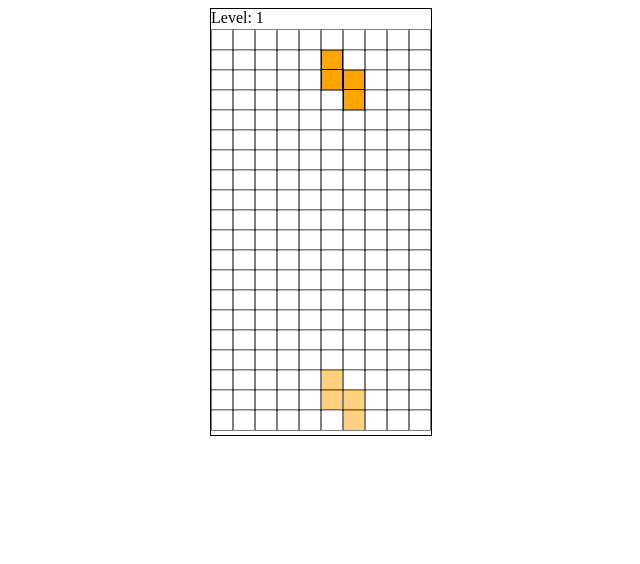
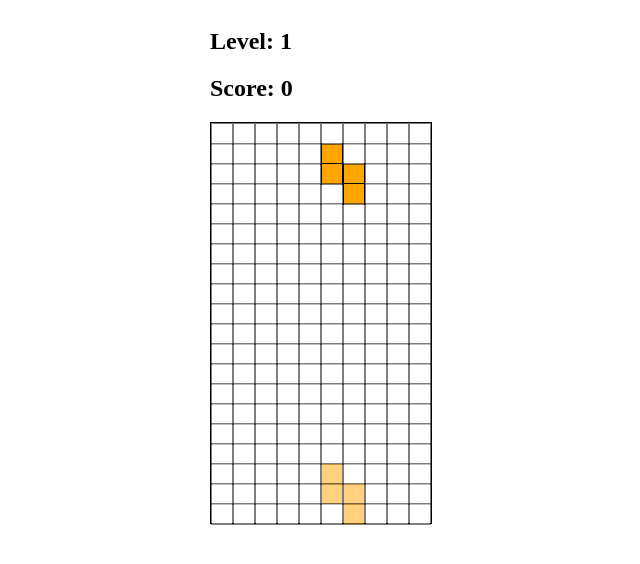
Before and after one commit to collerhatguy/tetris-game, an Angular app: page / in a window 1280 px wide. Both pictures are taken after a click on the button "Start Game". Shown: the top 564 px of the page, without its empty margins (319-959 px from the left). Built offline with nearby package versions, Linux system fonts and the light colour scheme.

Commit message:
added score keeping

```diff
--- a/src/app/components/board/board.component.html
+++ b/src/app/components/board/board.component.html
@@ -1,7 +1,6 @@
+<h2 data-testid="level" *ngIf="level$ | async as level">Level: {{ level }}</h2>
+<h2 data-testid="score">Score: {{ score$ | async }}</h2>
 <section class="board-container" *ngIf="board$ | async as board">
-  <span data-testid="level" *ngIf="level$ | async as level"
-    >Level: {{ level }}</span
-  >
   <div data-testid="row" *ngFor="let row of board; let y = index">
     <div
       *ngFor="let square of row; let x = index"
--- a/src/app/components/board/board.component.ts
+++ b/src/app/components/board/board.component.ts
@@ -12,6 +12,8 @@ export class BoardComponent implements OnDestroy, OnInit {
   board$ = this.board.state$;
 
   level$ = this.level.level;
+
+  score$ = this.level.score;
 
   private destroy = new Subject();
 
--- a/src/app/components/board/level-tracking/level-tracking.service.ts
+++ b/src/app/components/board/level-tracking/level-tracking.service.ts
@@ -15,7 +15,6 @@ export class LevelTrackingService {
   );
 
   private rowsJustCleared = this.clearing.rowsCleared$.pipe(
-    log(),
     pairwise(),
     map(([prev, curr]) => curr - prev)
   );
@@ -28,10 +27,11 @@ export class LevelTrackingService {
 
   score = this.rowsJustCleared.pipe(
     withLatestFrom(this.level),
-    log(),
     map(
       ([numberCleared, level]) => this.rowScoreMap.get(numberCleared)! * level
     ),
-    scan((totalScore, addition) => totalScore + addition, 0)
+    scan((totalScore, addition) => totalScore + addition, 0),
+    startWith(0),
+    log()
   );
 }
```
Also changed, not shown: 2 other files (tests, documents, lock files or other folders).
